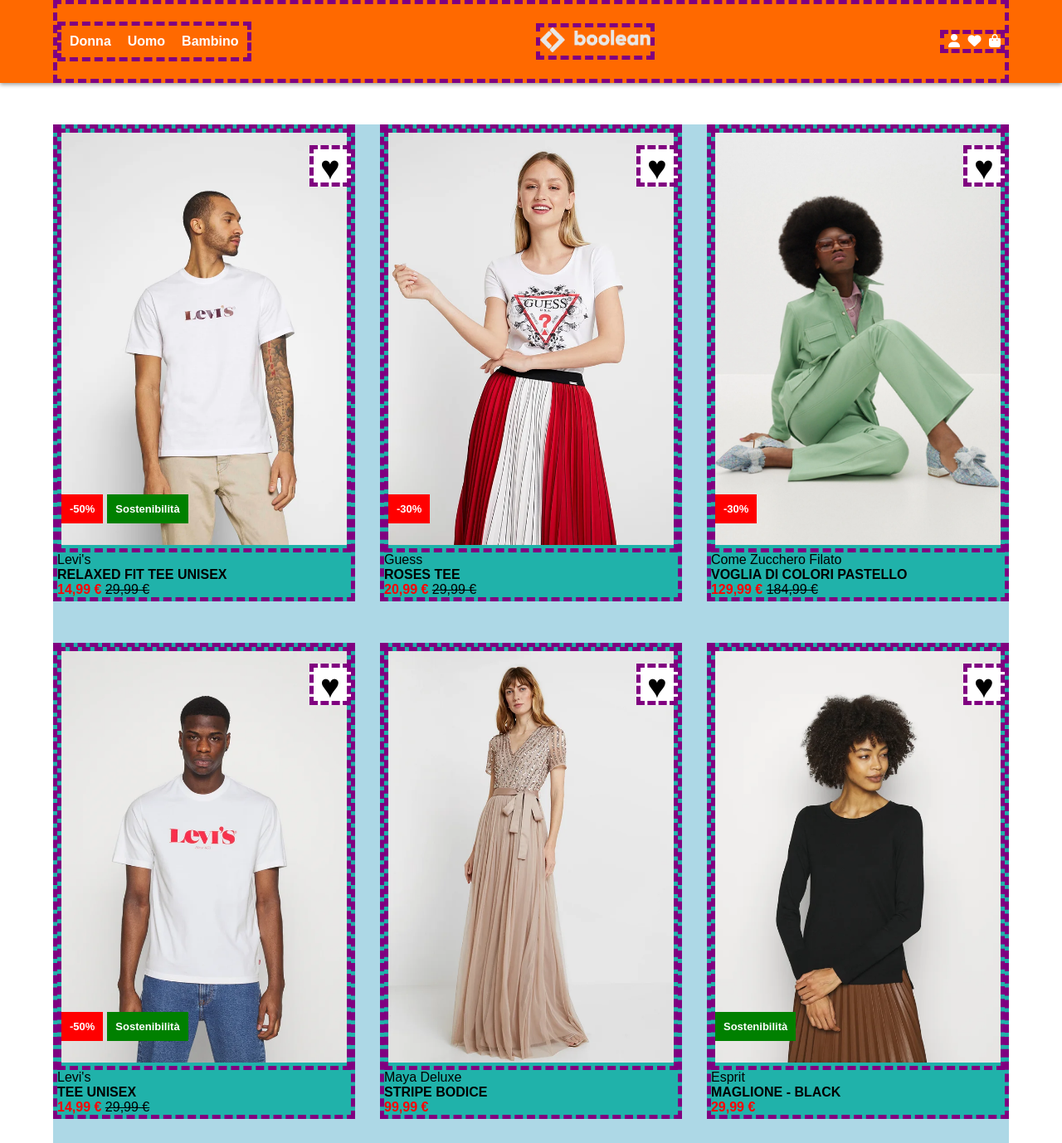
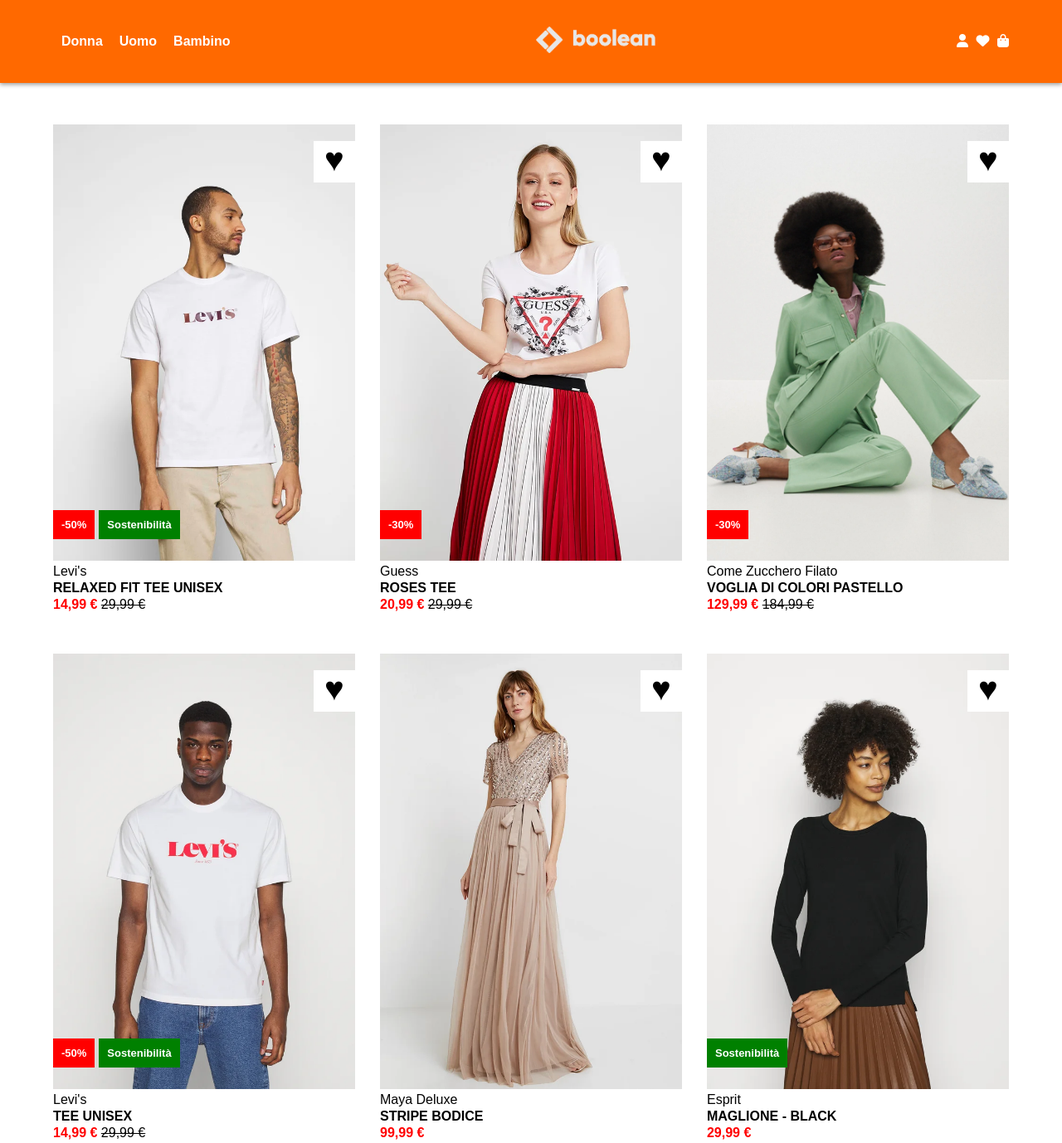
Before and after one commit to smschn/html-css-boolando, a plain HTML site: page index.html in a window 1280 px wide. Shown: the top 1378 px of the page at 83% size. Drawn offline with Linux system fonts and the light colour scheme.

Commit message:
Removed debug classes

```diff
--- a/css/style.css
+++ b/css/style.css
@@ -61,9 +61,8 @@
 .main-container {
     width: 90%;
     margin: auto;
-    margin-bottom: 30px;
-    height: 1300px; /*sistemare?*/
-    background-color: lightblue; /*togliere*/
+    margin-bottom: 50px;
+    height: 1300px;
     display: flex;
     flex-wrap: wrap;
     align-content: flex-start;
@@ -71,7 +70,6 @@
 
 .main-content {
     width: calc(100% / 3 - 20px);
-    background-color: lightseagreen; /*togliere*/
     position: relative; /*per cuore*/
 }
 
@@ -141,6 +139,7 @@
 .product-name {
     font-weight: bolder;
     text-transform: uppercase;
+    margin: 2px 0px;
 }
 
 .discounted-price {
@@ -200,7 +199,11 @@
     border: 5px dashed purple;
 }
 
-/*
-To do:
-+ border bottom header shadow
-+
+/* Debug again
+.main-container {
+    background-color: lightblue;
+}
+
+.main-content {
+    background-color: lightseagreen;
+}
--- a/index.html
+++ b/index.html
@@ -11,18 +11,18 @@
     <body>
 
         <header>
-            <div class="header-container debug">
-                <div class="debug">
+            <div class="header-container">
+                <div>
                     <ul class="header-ul">
                         <li>Donna</li>
                         <li>Uomo</li>
                         <li>Bambino</li>
                     </ul>
                 </div>
-                <div class="debug h-container-logo">
+                <div class="h-container-logo">
                     <img class="logo" src="img/boolean-logo.png" alt="Booleando Logo">
                 </div>
-                <div class="debug">
+                <div>
                     <i class="fa-solid fa-user"></i>
                     <i class="fa-solid fa-heart"></i>
                     <i class="fa-solid fa-bag-shopping"></i>
@@ -35,8 +35,8 @@
             <div class="main-container">
 
                 <!-- Start first row -->
-                <div class="main-content item-left first-row debug">
-                    <div class="product-page debug">
+                <div class="main-content item-left first-row">
+                    <div class="product-page">
                         <img class="item-photo-1 " src="img/1.webp" alt="Relaxed fit tee unisex">
                         <img class="item-photo-1b " src="img/1b.webp" alt="Relaxed fit tee unisex">
                         <div class="item-details">
@@ -44,33 +44,33 @@
                             <div class="item-sustainability">Sostenibilità</div>
                         </div>
                     </div>
-                    <div class="heart debug">&hearts;</div>
+                    <div class="heart">&hearts;</div>
                     <div>Levi's</div>
                     <div class="product-name">Relaxed fit tee unisex</div>
                     <div><span class="discounted-price">14,99 € </span><span class="full-price">29,99 €</span></div>
                 </div>
-                <div class="main-content item-center first-row debug">
-                    <div class="product-page debug">
+                <div class="main-content item-center first-row">
+                    <div class="product-page">
                         <img class="item-photo-1 " src="img/2.webp" alt="Relaxed fit tee unisex">
                         <img class="item-photo-1b " src="img/2b.webp" alt="Relaxed fit tee unisex">
                         <div class="item-details">
                             <div class="item-discount">-30%</div>
                         </div>
                     </div>
-                    <div class="heart debug">&hearts;</div>
+                    <div class="heart">&hearts;</div>
                     <div>Guess</div>
                     <div class="product-name">Roses tee</div>
                     <div><span class="discounted-price">20,99 € </span><span class="full-price">29,99 €</span></div>
                 </div>
-                <div class="main-content first-row debug">
-                    <div class="product-page debug">
+                <div class="main-content first-row">
+                    <div class="product-page">
                         <img class="item-photo-1 " src="img/3.webp" alt="Relaxed fit tee unisex">
                         <img class="item-photo-1b " src="img/3b.webp" alt="Relaxed fit tee unisex">
                         <div class="item-details">
                             <div class="item-discount">-30%</div>
                         </div>
                     </div>
-                    <div class="heart debug">&hearts;</div>
+                    <div class="heart">&hearts;</div>
                     <div>Come Zucchero Filato</div>
                     <div class="product-name">Voglia di colori pastello</div>
                     <div><span class="discounted-price">129,99 € </span><span class="full-price">184,99 €</span></div>
@@ -78,8 +78,8 @@
                 <!-- End first row -->
 
                 <!-- Start second row -->
-                <div class="main-content item-left debug">
-                    <div class="product-page debug">
+                <div class="main-content item-left">
+                    <div class="product-page">
                         <img class="item-photo-1 " src="img/4.webp" alt="Relaxed fit tee unisex">
                         <img class="item-photo-1b " src="img/4b.webp" alt="Relaxed fit tee unisex">
                         <div class="item-details">
@@ -87,30 +87,30 @@
                             <div class="item-sustainability">Sostenibilità</div>
                         </div>
                     </div>
-                    <div class="heart debug">&hearts;</div>
+                    <div class="heart">&hearts;</div>
                     <div>Levi's</div>
                     <div class="product-name">Tee unisex</div>
                     <div><span class="discounted-price">14,99 € </span><span class="full-price">29,99 €</span></div>
                 </div>
-                <div class="main-content item-center debug">
-                    <div class="product-page debug">
+                <div class="main-content item-center">
+                    <div class="product-page">
                         <img class="item-photo-1 " src="img/5.webp" alt="Relaxed fit tee unisex">
                         <img class="item-photo-1b " src="img/5b.webp" alt="Relaxed fit tee unisex">
                     </div>
-                    <div class="heart debug">&hearts;</div>
+                    <div class="heart">&hearts;</div>
                     <div>Maya Deluxe</div>
                     <div class="product-name">Stripe bodice</div>
                     <div><span class="discounted-price">99,99 €</div>
                 </div>
-                <div class="main-content debug">
-                    <div class="product-page debug">
+                <div class="main-content">
+                    <div class="product-page">
                         <img class="item-photo-1 " src="img/6.webp" alt="Relaxed fit tee unisex">
                         <img class="item-photo-1b " src="img/6b.webp" alt="Relaxed fit tee unisex">
                         <div class="item-details">
                             <div class="item-sustainability">Sostenibilità</div>
                         </div>
                     </div>
-                    <div class="heart debug">&hearts;</div>
+                    <div class="heart">&hearts;</div>
                     <div>Esprit</div>
                     <div class="product-name">Maglione - black</div>
                     <div><span class="discounted-price">29,99 € </span></div>
```
